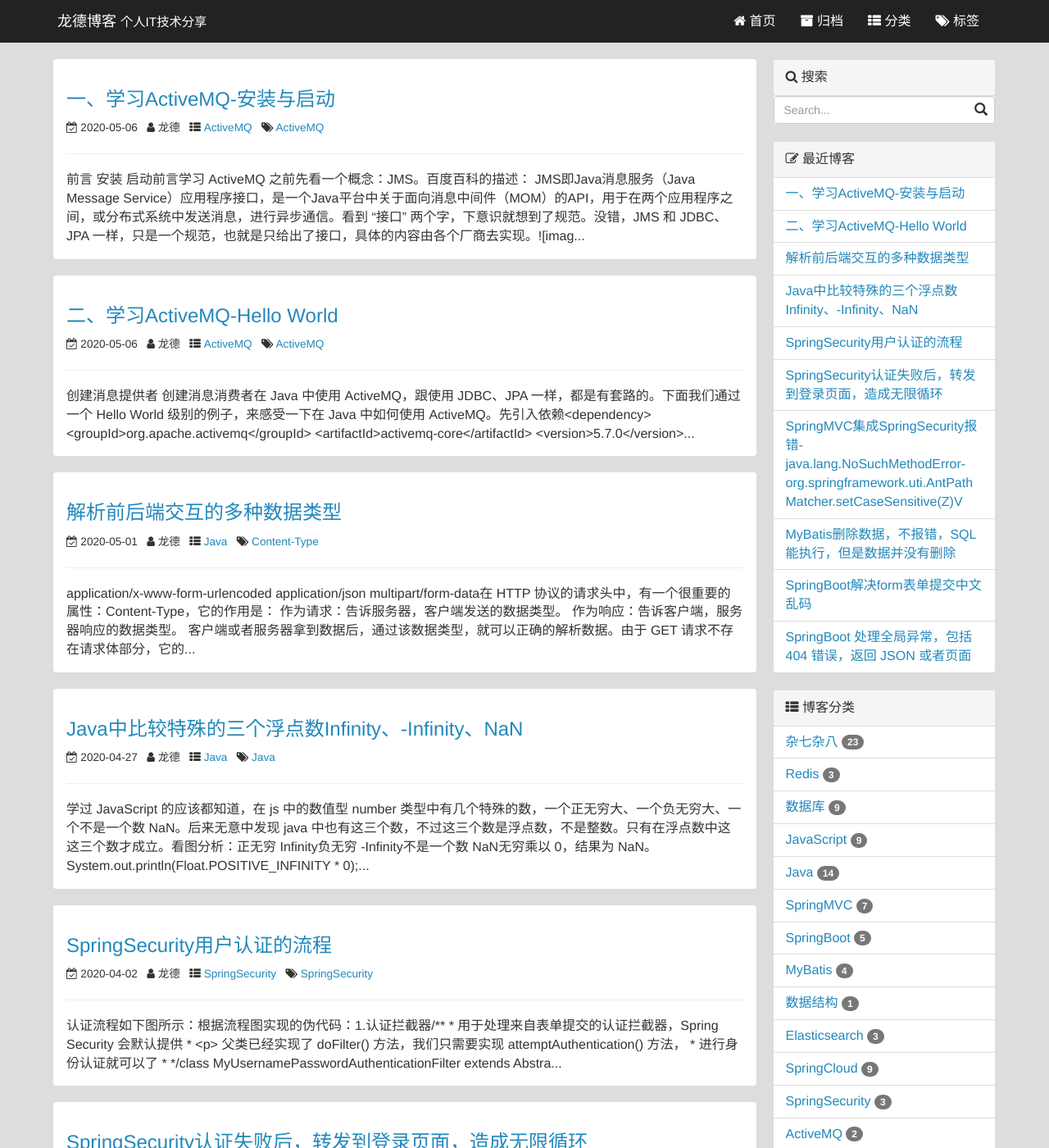
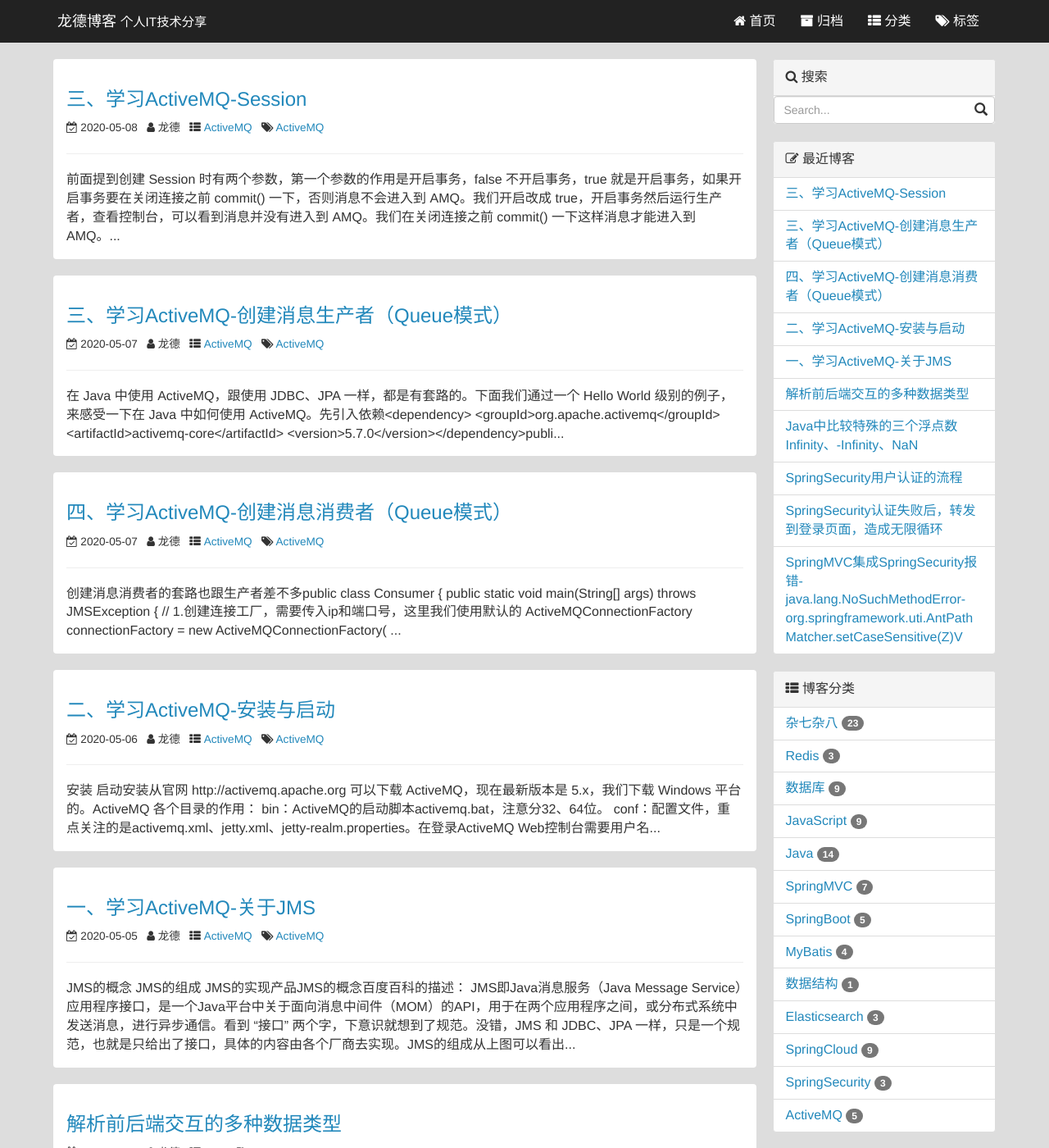
Before and after one commit to miansen/miansen.github.io, a Jekyll site: the page built from index.html, in a window 1280 px wide and 1400 px high. Shown: the whole window at 82% size. Built offline with Jekyll 4.4.1, drawn with Linux system fonts in a browser that asks for light colours; the list of posts is cut into pages by our own code; comment, search, counter and statistics services are not loaded; some of the changed text lies outside the part shown.

Commit message:
add ActiveMQ

````diff
--- /dev/null
+++ b/_posts/2020-05-05-activemq-jms.md
@@ -0,0 +1,40 @@
+---
+layout: post
+title: 一、学习ActiveMQ-关于JMS
+date: 2020-05-05
+categories: ActiveMQ
+tags: ActiveMQ
+author: 龙德
+---
+
+* content
+{:toc}
+
+## JMS的概念
+
+百度百科的描述：
+
+> JMS即Java消息服务（Java Message Service）应用程序接口，是一个Java平台中关于面向消息中间件（MOM）的API，用于在两个应用程序之间，或分布式系统中发送消息，进行异步通信。
+
+看到 "接口" 两个字，下意识就想到了规范。没错，JMS 和 JDBC、JPA 一样，只是一个规范，也就是只给出了接口，具体的内容由各个厂商去实现。
+
+![image](https://miansen.wang/assets/20200506143952.png)
+
+## JMS的组成
+
+从上图可以看出，JMS 的组成有4个部分，它们分别是：
+
+![image](https://miansen.wang/assets/20200102060824826.png)
+
+- JMS provider：实现 JMS 接口规范的消息中间件，也就是 MQ 服务器
+- JMS producer：消息生产者，创建和发送JMS消息的客户端应用
+- JMS consumer：消息消费者，接收和处理JMS消息的客户端应用
+- JMS message：消息头、消息属性、消息体
+
+## JMS的实现产品
+
+MQ 产品有很多种，以下是最常见的 4 种：
+
+![image](https://miansen.wang/assets/20200508181345.png)
+
+我们接下来学习的 ActiveMQ 就是 apache 出品的一个非常流行的消息中间件。
--- a/_posts/2020-05-06-activemq-helloworld.md
+++ /dev/null
@@ -1,158 +0,0 @@
----
-layout: post
-title: 二、学习ActiveMQ-Hello World
-date: 2020-05-06
-categories: ActiveMQ
-tags: ActiveMQ
-author: 龙德
----
-
-* content
-{:toc}
-
-在 Java 中使用 ActiveMQ，跟使用 JDBC、JPA 一样，都是有套路的。下面我们通过一个 Hello World 级别的例子，来感受一下在 Java 中如何使用 ActiveMQ。
-
-先引入依赖
-
-```xml
-<dependency>
-  <groupId>org.apache.activemq</groupId>
-  <artifactId>activemq-core</artifactId>
-  <version>5.7.0</version>
-</dependency>
-```
-
-## 创建消息提供者
-
-```java
-// 1.创建连接工厂，需要传入ip和端口号，这里我们使用默认的
-ActiveMQConnectionFactory connectionFactory = new ActiveMQConnectionFactory(
-        ActiveMQConnectionFactory.DEFAULT_BROKER_BIND_URL);
-
-// 2.使用连接工厂创建一个连接对象
-Connection connection = connectionFactory.createConnection();
-
-// 3.开启连接
-connection.start();
-
-// 4.使用连接对象创建会话对象。
-// 这里有两个参数：第一个参数的作用是开启事务，false就是开启事务，
-// true就是开启事务，如果开启事务要在关闭连接之前 commit() 一下，否则消息不会进入到 AMQ。
-// 第二个参数表示消费模式，AUTO_ACKNOWLEDGE 表示自动消费，除此还有手动消费。
-Session session = connection.createSession(false, Session.AUTO_ACKNOWLEDGE);
-
-// 5.使用会话对象创建目标对象，这里我们创建的是 queue，也就是点对点的模式。除此之外还有一对多模式：createTopic()
-Destination destination = session.createQueue("queue-test-01");
-
-// 6.使用会话对象创建生产者对象
-MessageProducer producer = session.createProducer(destination);
-
-// 7.使用会话对象创建一个消息对象
-TextMessage textMessage = session.createTextMessage();
-
-// 8.设置消息内容
-textMessage.setText("hello activemq");
-
-// 9.发送消息
-producer.send(textMessage);
-
-// 10.关闭资源
-producer.close();
-session.close();
-connection.close();
-```
-
-程序运行之后，打开控制台，点击 "Queues"，可以看到如下图：
-
-<center>
-
-![image](https://miansen.wang/assets/20200506185229.png)
-
-</center>
-
-> Messages Enqueued：表示生产了多少条消息，记做P
->
-> Messages Dequeued：表示消费了多少条消息，记做C
->
-> Number Of Consumers：表示在该队列上还有多少消费者在等待接受消息
->
-> Number Of Pending Messages：表示还有多少条消息没有被消费，实际上是表示消息的积压程度，就是P-C
-
-## 创建消息消费者
-
-```java
-// 1.创建连接工厂，需要传入ip和端口号，这里我们使用默认的
-ActiveMQConnectionFactory connectionFactory = new ActiveMQConnectionFactory(
-        ActiveMQConnectionFactory.DEFAULT_BROKER_BIND_URL);
-
-// 2.使用连接工厂创建一个连接对象
-Connection connection = connectionFactory.createConnection();
-
-// 3.开启连接
-connection.start();
-
-// 4.使用连接对象创建会话对象。
-// 这里有两个参数：第一个参数的作用是开启事务，false就是开启事务，
-// true就是开启事务，如果开启事务要在关闭连接之前 commit() 一下，否则消息不会进入到 AMQ。
-// 第二个参数表示消费模式，AUTO_ACKNOWLEDGE 表示自动消费，除此还有手动消费。
-Session session = connection.createSession(false, Session.AUTO_ACKNOWLEDGE);
-
-// 5.使用会话对象创建目标对象，这里我们创建的是 queue，也就是点对点的模式。除此之外还有一对多模式：createTopic()
-Destination destination = session.createQueue("queue-test-01");
-
-// 6.使用会话对象创建消费者对象
-MessageConsumer consumer = session.createConsumer(destination);
-
-// 7.receive() 方法当没有消息的时候会阻塞在这，等待提供者提供消息，后面介绍使用监听的方式来获取消息
-TextMessage msg;
-while (true) {
-    msg = (TextMessage) consumer.receive();
-    System.out.println("消费消息：" + msg.getText());
-}
-```
-
-程序运行之后，消费者消费了两条消息。
-
-<center>
-
-![image](https://miansen.wang/assets/20200506190618.png)
-
-</center>
-
-我们继续生产一条消息
-
-```java
-textMessage.setText("hello activemq 01");
-```
-
-可以看到刚才生产了一条消息
-
-<center>
-
-![image](https://miansen.wang/assets/20200506190757.png)
-
-</center>
-
-接着消费者就消费了
-
-<center>
-
-![image](https://miansen.wang/assets/20200506190903.png)
-
-</center>
-
-生产者生产 100 条消息
-
-<center>
-
-![image](https://miansen.wang/assets/20200506191259.png)
-
-</center>
-
-消费者也消费了 100 条消息
-
-<center>
-
-![image](https://miansen.wang/assets/20200506191506.png)
-
-</center>
--- a/_posts/2020-05-06-activemq-installation-and-startup.md
+++ b/_posts/2020-05-06-activemq-installation-and-startup.md
@@ -10,39 +10,15 @@ author: 龙德
 * content
 {:toc}
 
-## 前言
-
-学习 ActiveMQ 之前先看一个概念：JMS。
-
-百度百科的描述：
-
-> JMS即Java消息服务（Java Message Service）应用程序接口，是一个Java平台中关于面向消息中间件（MOM）的API，用于在两个应用程序之间，或分布式系统中发送消息，进行异步通信。
-
-看到 "接口" 两个字，下意识就想到了规范。没错，JMS 和 JDBC、JPA 一样，只是一个规范，也就是只给出了接口，具体的内容由各个厂商去实现。
-
-<center>
-
-![image](/assets/20200506143952.png)
-
-<small>javax.jms包提供的部分接口示意图</small>
-
-</center>
-
-我们接下来学习的 ActiveMQ 就是 apache 出品的一个非常流行的消息中间件。
-
 ## 安装
 
 从官网 [http://activemq.apache.org](http://activemq.apache.org) 可以下载 ActiveMQ，现在最新版本是 5.x，我们下载 Windows 平台的。
 
-<center>
+![image](https://miansen.wang/assets/20200506145007.png)
 
-![image](/assets/20200506145007.png)
+![image](https://miansen.wang/assets/20200506145043.png)
 
-![image](/assets/20200506145043.png)
-
-![image](/assets/20200506150402.png)
-
-</center>
+![image](https://miansen.wang/assets/20200506150402.png)
 
 ActiveMQ 各个目录的作用：
 
@@ -60,19 +36,11 @@ ActiveMQ 各个目录的作用：
 
 进入 bin/win64 目录，直接运行 activemq.bat，就可以启动 ActiveMQ。
 
-<center>
-
-![image](/assets/20200506151508.png)
-
-</center>
+![image](https://miansen.wang/assets/20200506151508.png)
 
 访问首页：[http://localhost:8161/index.html](http://localhost:8161/index.html)
 
-<center>
-
-![image](/assets/20200506151657.png)
-
-</center>
+![image](https://miansen.wang/assets/20200506151657.png)
 
 看到这个页面就说明已经成功启动 ActiveMQ 了。
 
@@ -80,26 +48,14 @@ ActiveMQ 各个目录的作用：
 
 访问控制台需要输入账号和密码，账号和密码配置在 conf 目录下的 jetty-realm.properties 文件里。
 
-<center>
-
-![image](/assets/20200506152709.png)
-
-</center>
+![image](https://miansen.wang/assets/20200506152709.png)
 
 端口号配置在 jetty.xml 文件里。
 
-<center>
-
-![image](/assets/20200506152848.png)
-
-</center>
+![image](https://miansen.wang/assets/20200506152848.png)
 
 输入账号密码就可以访问控制台了。
 
-<center>
-
-![image](/assets/20200506152957.png)
-
-</center>
+![image](https://miansen.wang/assets/20200506152957.png)
 
 至此，ActiveMQ 的安装和启动就完成了。
--- /dev/null
+++ b/_posts/2020-05-07-activemq-create-message-consumer-queue-mode.md
@@ -0,0 +1,53 @@
+---
+layout: post
+title: 四、学习ActiveMQ-创建消息消费者（Queue模式）
+date: 2020-05-07
+categories: ActiveMQ
+tags: ActiveMQ
+author: 龙德
+---
+
+* content
+{:toc}
+
+创建消息消费者的套路也跟生产者差不多
+
+```java
+public class Consumer {
+
+    public static void main(String[] args) throws JMSException {
+
+        // 1.创建连接工厂，需要传入ip和端口号，这里我们使用默认的
+        ActiveMQConnectionFactory connectionFactory = new ActiveMQConnectionFactory(
+                ActiveMQConnectionFactory.DEFAULT_BROKER_BIND_URL);
+
+        // 2.使用连接工厂创建一个连接对象
+        Connection connection = connectionFactory.createConnection();
+
+        // 3.开启连接
+        connection.start();
+
+        // 4.使用连接对象创建会话对象。
+        // 这里有两个参数：第一个参数是开启事务，第二个参数表示签收模式，后面再详细介绍。
+        Session session = connection.createSession(false, Session.AUTO_ACKNOWLEDGE);
+
+        // 5.使用会话对象创建目标对象，这里我们创建的是 queue，也就是点对点的模式。与生产者保持一致，并且名称也要一致。
+        Destination destination = session.createQueue("queue-test-01");
+
+        // 6.使用会话对象创建消费者对象
+        MessageConsumer consumer = session.createConsumer(destination);
+
+        // 7.使用 receive() 方法消费消息
+        TextMessage msg;
+        while (true) {
+            // receive() 方法当没有消息的时候会阻塞在这，等待提供者提供消息，后面介绍使用监听的方式来获取消息
+            msg = (TextMessage) consumer.receive();
+            System.out.println("消费消息：" + msg.getText());
+        }
+    }
+}
+```
+
+运行消费者，查看控制台，可以看到消费了 1 条消息，有 0 条消息等待消费。
+
+![image](https://miansen.wang/assets/20200507160537.png)
--- /dev/null
+++ b/_posts/2020-05-07-activemq-create-message-producer-queue-mode.md
@@ -0,0 +1,78 @@
+---
+layout: post
+title: 三、学习ActiveMQ-创建消息生产者（Queue模式）
+date: 2020-05-07
+categories: ActiveMQ
+tags: ActiveMQ
+author: 龙德
+---
+
+* content
+{:toc}
+
+在 Java 中使用 ActiveMQ，跟使用 JDBC、JPA 一样，都是有套路的。下面我们通过一个 Hello World 级别的例子，来感受一下在 Java 中如何使用 ActiveMQ。
+
+先引入依赖
+
+```xml
+<dependency>
+  <groupId>org.apache.activemq</groupId>
+  <artifactId>activemq-core</artifactId>
+  <version>5.7.0</version>
+</dependency>
+```
+
+```java
+public class Producer {
+
+    public static void main(String[] args) throws JMSException {
+
+        // 1.创建连接工厂，需要传入ip和端口号，这里我们使用默认的
+        ActiveMQConnectionFactory connectionFactory = new ActiveMQConnectionFactory(
+                ActiveMQConnectionFactory.DEFAULT_BROKER_BIND_URL);
+
+        // 2.使用连接工厂创建一个连接对象
+        Connection connection = connectionFactory.createConnection();
+
+        // 3.开启连接
+        connection.start();
+
+        // 4.使用连接对象创建会话对象。
+        // 这里有两个参数：第一个参数是开启事务，第二个参数表示签收模式，后面再详细介绍。
+        Session session = connection.createSession(false, Session.AUTO_ACKNOWLEDGE);
+
+        // 5.使用会话对象创建目标对象，这里我们创建的是 queue，也就是点对点的模式。除此之外还有一对多模式：createTopic()
+        Destination destination = session.createQueue("queue-test-01");
+
+        // 6.使用会话对象创建生产者对象
+        MessageProducer producer = session.createProducer(destination);
+
+        // 7.使用会话对象创建一个文本消息对象
+        TextMessage textMessage = session.createTextMessage();
+
+        // 8.设置消息内容
+        textMessage.setText("Hello ActiveMQ");
+
+        // 9.发送消息
+        producer.send(textMessage);
+
+        // 10.关闭资源
+        producer.close();
+        session.close();
+        connection.close();
+
+    }
+}
+```
+
+运行生产者，查看控制台，点击 "Queues"，可以看到生产了 1 条消息，有 1 条消息等待消费。
+
+![image](https://miansen.wang/assets/20200507154718.png)
+
+上面的表头分别是：
+
+- Name：队列名称
+- Messages Enqueued：生产条数，记做 P
+- Messages Dequeued：消费条数，记做 C
+- Number Of Consumers：消费者数量
+- Number Of Pending Messages：表示还有多少条消息没有被消费，实际上是表示消息的积压程度，就是 P-C
--- /dev/null
+++ b/_posts/2020-05-08-activemq-session.md
@@ -0,0 +1,31 @@
+---
+layout: post
+title: 三、学习ActiveMQ-Session
+date: 2020-05-08
+categories: ActiveMQ
+tags: ActiveMQ
+author: 龙德
+---
+
+* content
+{:toc}
+
+前面提到创建 Session 时有两个参数，第一个参数的作用是开启事务，false 不开启事务，true 就是开启事务，如果开启事务要在关闭连接之前 commit() 一下，否则消息不会进入到 AMQ。
+
+![image](https://miansen.wang/assets/20200507165915.png)
+
+我们开启改成 true，开启事务
+
+![image](https://miansen.wang/assets/20200507170202.png)
+
+然后运行生产者，查看控制台，可以看到消息并没有进入到 AMQ。
+
+![image](https://miansen.wang/assets/20200507170408.png)
+
+我们在关闭连接之前 commit() 一下
+
+![image](https://miansen.wang/assets/20200507170519.png)
+
+这样消息才能进入到 AMQ。
+
+![image](https://miansen.wang/assets/20200507170929.png)
````
Also changed, not shown: other parts of _posts/2020-05-06-activemq-installation-and-startup.md (+1 -1 lines), assets/20200102060824826.png (added), assets/20200507152330.png (added), assets/20200507154718.png (added), assets/20200507160537.png (added), assets/20200507165915.png (added), assets/20200507170202.png (added), assets/20200507170408.png (added), assets/20200507170519.png (added), assets/20200507170929.png (added), assets/20200508181345.png (added).
